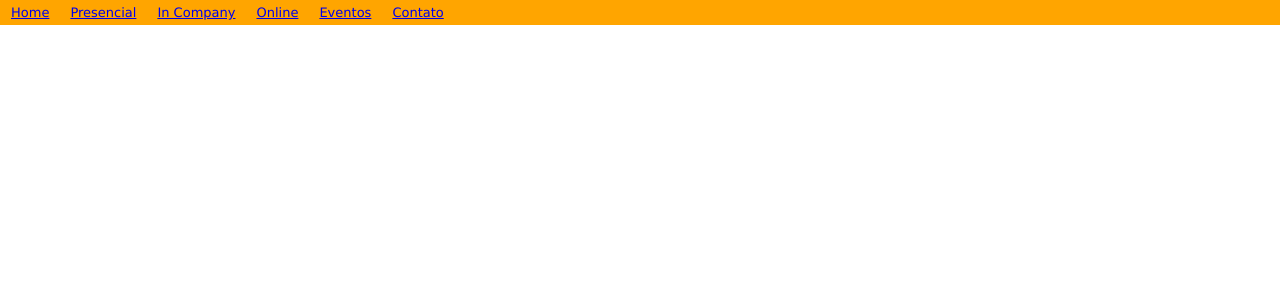
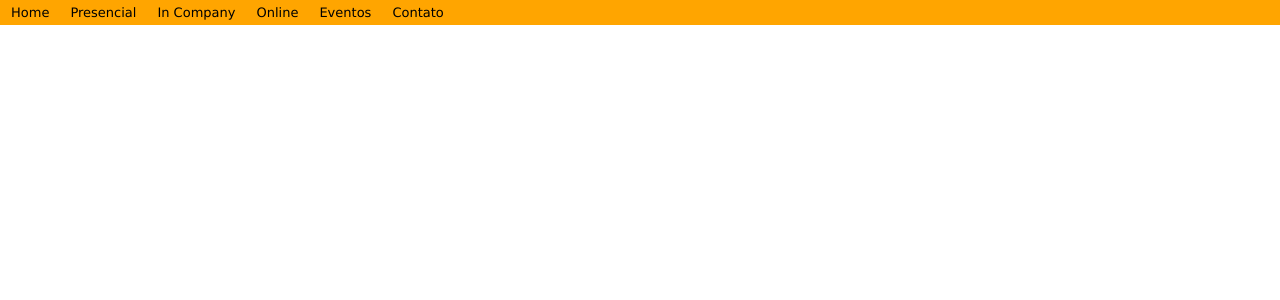
Before and after one commit to CodFACUL/lucasporfirio.github.io, a PHP site: page /MenuAtividade.html in a window 1280 px wide. Shown: the top 300 px of the page. Run offline with PHP 8.4, Linux system fonts and the light colour scheme.

Commit message:
Mudança sublinhado

```diff
--- a/css.css
+++ b/css.css
@@ -8,7 +8,7 @@ padding:0;
 }
 #menu ul{list-style:none;}
 #menu ul li{display:inline;}
-#menu ul li {
+#menu ul li a{
     font:13px verdana,arial, tahoma;
     color:#000;
     background:organge;
```
